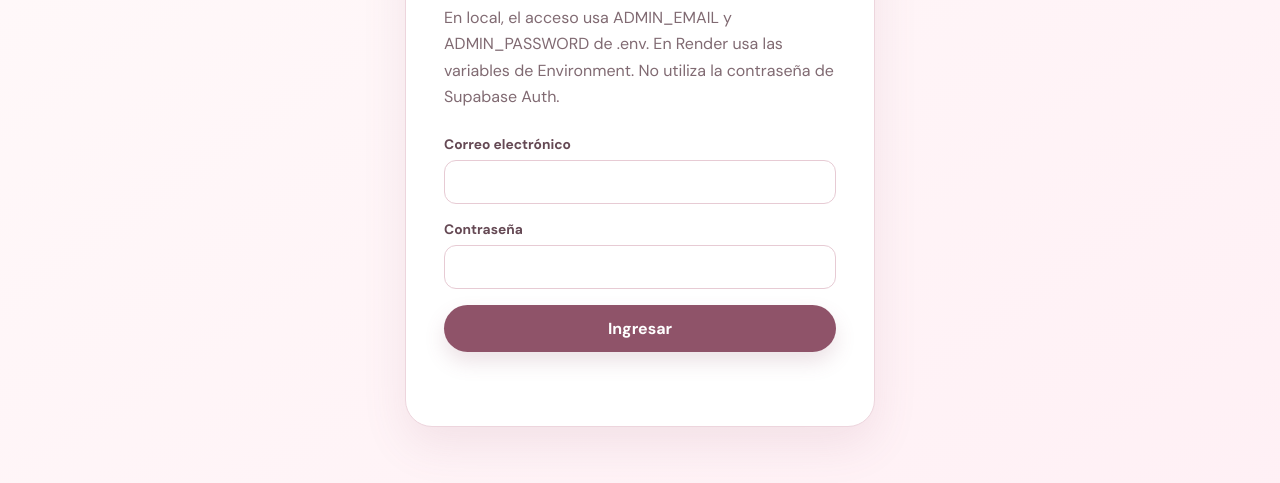
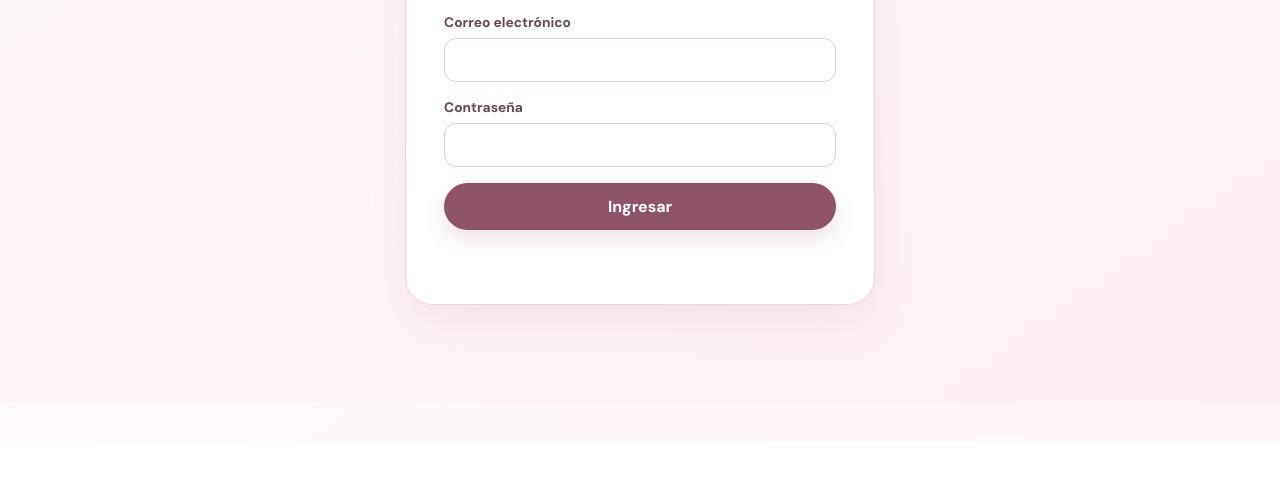
Before and after one commit to Carflox/Web, a plain HTML site: page admin.html in a window 1280 px wide. Shown: the part 359-842 px from the top of the page. After the commit the page ends 800 px from the top, so only its background shows below. Drawn offline with nearby package versions, Linux system fonts and the light colour scheme.

Commit message:
Remove local login hint from admin

```diff
--- a/admin.html
+++ b/admin.html
@@ -37,7 +37,6 @@
     <section class="login-card" id="loginView" aria-labelledby="loginTitle">
       <p class="eyebrow">Acceso privado</p>
       <h1 id="loginTitle">Administrar productos</h1>
-      <p>En local, el acceso usa ADMIN_EMAIL y ADMIN_PASSWORD de .env. En Render usa las variables de Environment. No utiliza la contraseña de Supabase Auth.</p>
       <form id="loginForm" class="form-stack">
         <label>Correo electrónico<input type="email" name="email" autocomplete="email" required></label>
         <label>Contraseña<input type="password" name="password" autocomplete="current-password" required></label>
```
